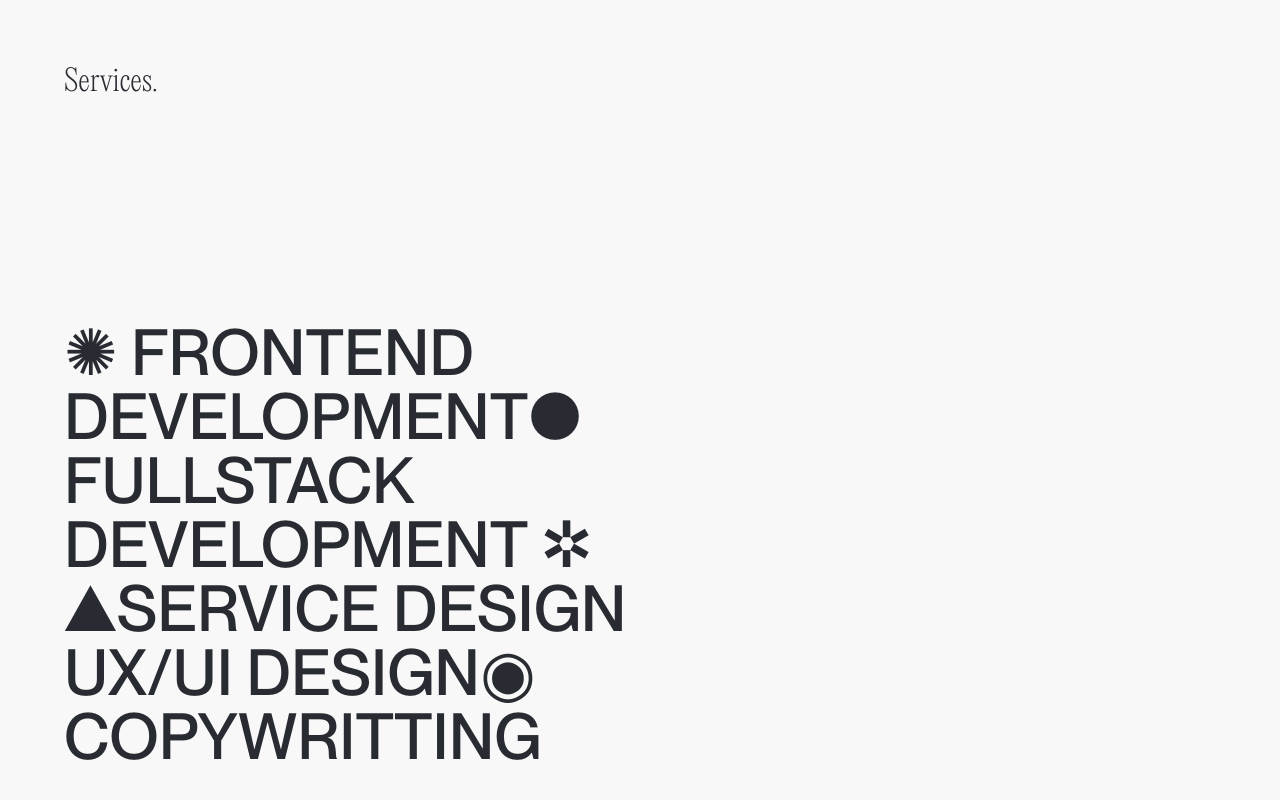
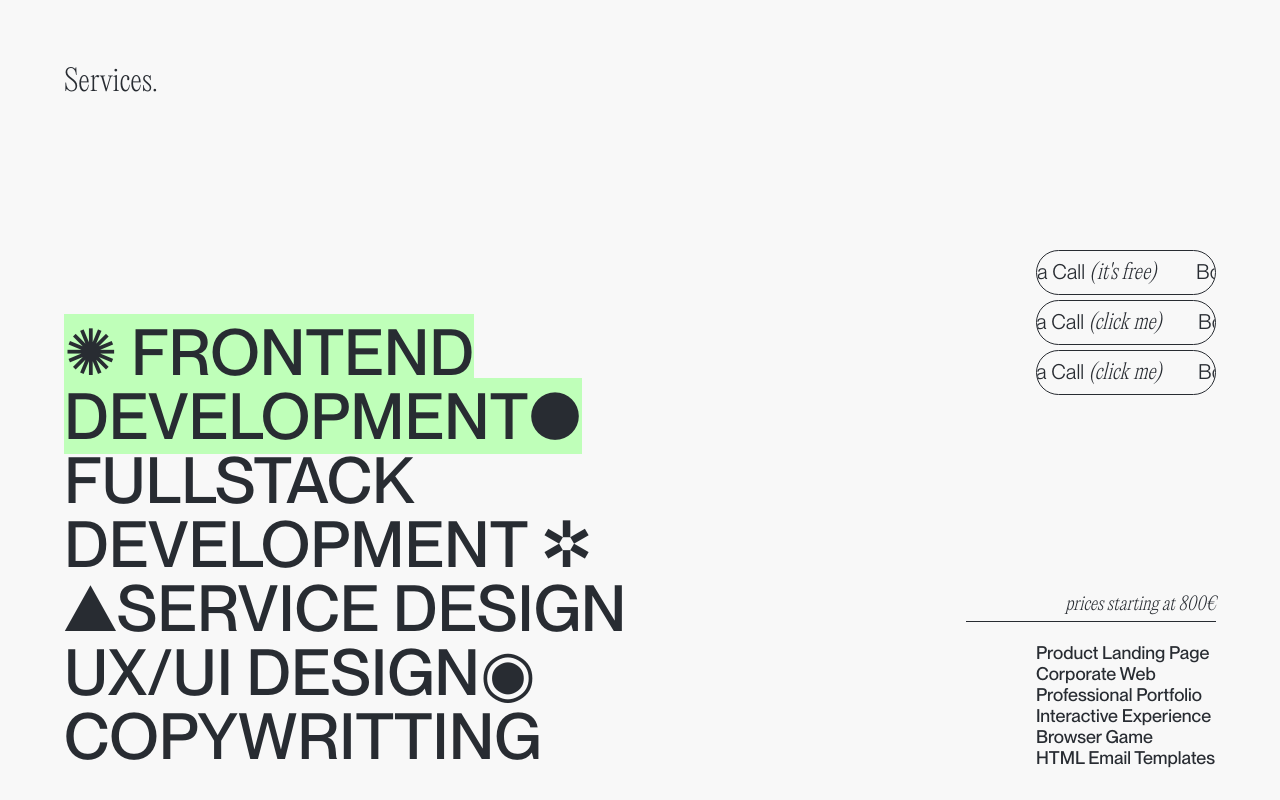
Before and after one commit to vicentegarcya/vicentegarcya-web, a React (Create React App) app: page / in a window 1280 px wide. Shown: the part 3200-4000 px from the top of the page. Built offline with nearby package versions, Linux system fonts and the light colour scheme.

Commit message:
finish services section

```diff
--- a/src/Home.css
+++ b/src/Home.css
@@ -432,6 +432,119 @@
   line-height: 1;
 }
 
+.services_main > .words span {
+  transition: all 0.1s cubic-bezier(0.445, 0.05, 0.55, 0.95);
+}
+
+.services_main > .words span.selected {
+  background-color: var(--main-highlight-color) !important;
+  color: var(--main-black) !important;
+}
+
+.services_main > .words span:hover {
+  cursor: pointer;
+  background: var(--main-black);
+  color: var(--main-white);
+  transition: all 0.1s cubic-bezier(0.445, 0.05, 0.55, 0.95);
+}
+
+.services_main > .words span:nth-child(4) {
+  cursor: text;
+  background: var(--main-white);
+  color: var(--main-black);
+}
+
 .services_main > .packages {
   width: 50%;
+  height: 80%;
+  display: flex;
+  flex-direction: column;
+  align-items: flex-end;
+  justify-content: space-between;
 }
+
+.services_main .packages > div {
+  width: 100%;
+  display: flex;
+  flex-direction: column;
+  align-items: flex-end;
+}
+
+.services_main .packages > div > p {
+  width: 180px;
+  text-align: start;
+  font-size: 18px;
+}
+
+.services_main .packages > div > p:first-child {
+  font-family: var(--auxiliar-font);
+  text-align: end;
+  padding-bottom: 5px;
+}
+
+.services_main .packages > div > div {
+  border-bottom: 1px solid var(--main-black);
+  width: 250px;
+  margin-bottom: 20px;
+}
+
+.services_main .packages a {
+  border: 1px solid var(--main-black);
+  padding: 0.5rem 2.5rem;
+  border-radius: 30px;
+  color: var(--main-black);
+  background-color: transparent;
+  transition: all 0.2s cubic-bezier(0.445, 0.05, 0.55, 0.95);
+  font-size: 1.3rem;
+  font-family: 'Neue-Montreal-Book';
+  margin-bottom: 5px;
+  width: 180px;
+  white-space: nowrap;
+  overflow: hidden;
+}
+
+.services_main .packages a:hover {
+  background: var(--main-black);
+  color: var(--main-white);
+  cursor: pointer;
+}
+
+.services_main .packages a > p {
+  display: inline-block;
+  animation: scrollText 10s 2s infinite linear;
+}
+
+.services_main .packages a:not(:first-child) > p {
+  display: inline-block;
+  animation: scrollText2 10s 2s infinite linear;
+}
+
+.services_main .packages a > p:nth-child(1) {
+  margin-right: 2.5rem;
+}
+
+.services_main .packages a span {
+  font-family: var(--auxiliar-font);
+}
+
+.services_main .packages a:not(:first-child) > p:first-child {
+  margin-right: 2.3rem;
+}
+
+@keyframes scrollText {
+  from {
+    transform: translateX(0%);
+  }
+  to {
+    transform: translateX(calc(-170px - 2.5rem));
+  }
+}
+
+@keyframes scrollText2 {
+  from {
+    transform: translateX(0%);
+  }
+  to {
+    transform: translateX(calc(-172px - 2.5rem));
+  }
+}
--- a/src/Home.js
+++ b/src/Home.js
@@ -1,4 +1,4 @@
-import { useEffect, useRef } from "react";
+import { useEffect, useRef, useState } from "react";
 import "./Home.css";
 import SectionTitle from "./components/SectionTitle/SectionTitle";
 import { Link } from "react-router-dom";
@@ -16,6 +16,8 @@ function Home() {
   const metodologiaSection = useRef();
   const firstMethod = useRef();
   const servicesSection = useRef();
+
+  const [service, setService] = useState("front");
 
   useEffect(() => {
     firstMethod.current.click();
@@ -252,12 +254,142 @@ function Home() {
         <div className="services_main">
           <div className="words">
             <p>
-              <span>✺ FRONTEND DEVELOPMENT●</span>{" "}
-              <span>FULLSTACK DEVELOPMENT ✲</span> <span>▲SERVICE DESIGN</span>{" "}
-              <span>UX/UI DESIGN◉</span> <span>COPYWRITTING</span>
+              <span
+                className={service === "front" && "selected"}
+                onClick={() => setService("front")}
+              >
+                ✺ FRONTEND DEVELOPMENT●
+              </span>{" "}
+              <span
+                className={service === "fullstack" && "selected"}
+                onClick={() => setService("fullstack")}
+              >
+                FULLSTACK DEVELOPMENT ✲
+              </span>{" "}
+              <span
+                className={service === "service" && "selected"}
+                onClick={() => setService("service")}
+              >
+                ▲SERVICE DESIGN
+              </span>{" "}
+              <span>UX/UI DESIGN◉</span>{" "}
+              <span
+                className={service === "copy" && "selected"}
+                onClick={() => setService("copy")}
+              >
+                COPYWRITTING
+              </span>
             </p>
           </div>
-          <div className="packages"></div>
+          <div className="packages">
+            <div className="book_call_btns">
+              <a
+                href="https://cal.com/vicentegarcya/welcome-meeting"
+                target="_blank"
+                rel="noreferrer"
+              >
+                <p>
+                  Book a Call{" "}
+                  <span>
+                    <i>(it's free)</i>
+                  </span>
+                </p>
+                <p>
+                  Book a Call{" "}
+                  <span>
+                    <i>(it's free)</i>
+                  </span>
+                </p>
+              </a>
+              <a
+                href="https://cal.com/vicentegarcya/welcome-meeting"
+                target="_blank"
+                rel="noreferrer"
+              >
+                <p>
+                  Book a Call{" "}
+                  <span>
+                    <i>(click me)</i>
+                  </span>
+                </p>
+                <p>
+                  Book a Call{" "}
+                  <span>
+                    <i>(click me)</i>
+                  </span>
+                </p>
+              </a>
+              <a
+                href="https://cal.com/vicentegarcya/welcome-meeting"
+                target="_blank"
+                rel="noreferrer"
+              >
+                <p>
+                  Book a Call{" "}
+                  <span>
+                    <i>(click me)</i>
+                  </span>
+                </p>
+                <p>
+                  Book a Call{" "}
+                  <span>
+                    <i>(click me)</i>
+                  </span>
+                </p>
+              </a>
+            </div>
+            {service === "front" && (
+              <div className="front_packages">
+                <p>
+                  <i>prices starting at 800€</i>
+                </p>
+                <div></div>
+                <p>Product Landing Page</p>
+                <p>Corporate Web</p>
+                <p>Professional Portfolio</p>
+                <p>Interactive Experience</p>
+                <p>Browser Game</p>
+                <p>HTML Email Templates</p>
+              </div>
+            )}
+            {service === "fullstack" && (
+              <div className="fullstack_packages">
+                <p>
+                  <i>prices starting at 4500€</i>
+                </p>
+                <div></div>
+                <p>Ecommerce</p>
+                <p>Web App</p>
+                <p>Wordpress CSM</p>
+                <p>Internal Application</p>
+                <p>Custom Functionalities</p>
+              </div>
+            )}
+            {service === "service" && (
+              <div className="service_packages">
+                <p>
+                  <i>prices starting at 3000€</i>
+                </p>
+                <div></div>
+                <p>Loren Ipsum haha</p>
+                <p>Loren Ipsum</p>
+                <p>Loren Ipsum he</p>
+                <p>Loren Ipsum dfsdfsd</p>
+              </div>
+            )}
+            {service === "copy" && (
+              <div className="copy_packages">
+                <p>
+                  <i>prices starting at 300€</i>
+                </p>
+                <div></div>
+                <p>Creative Copywriting</p>
+                <p>Brand Storytelling</p>
+                <p>SocialAds Copywriting</p>
+                <p>Content Creation</p>
+              </div>
+            )}
+          </div>
         </div>
       </section>
     </div>
```
